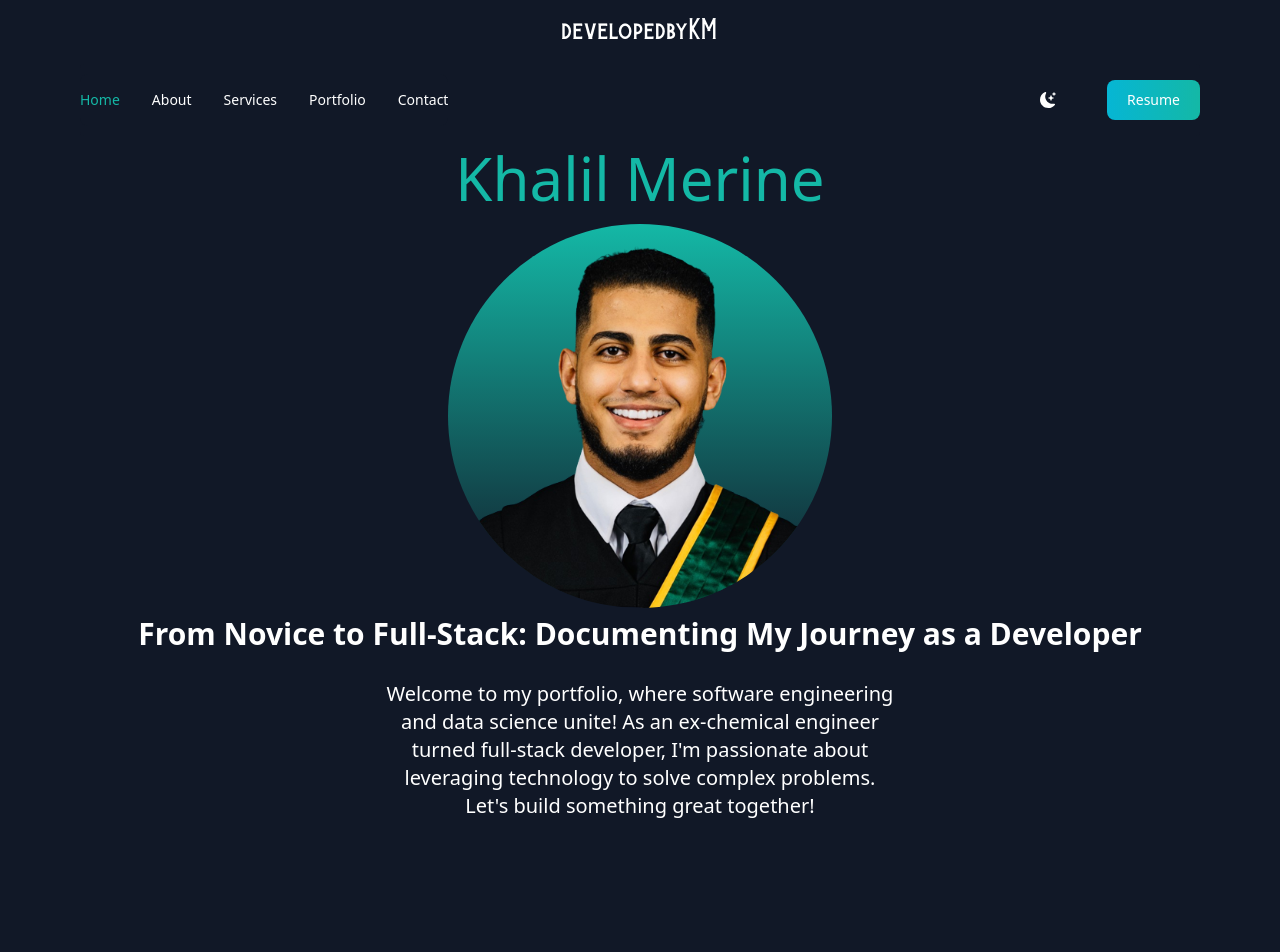
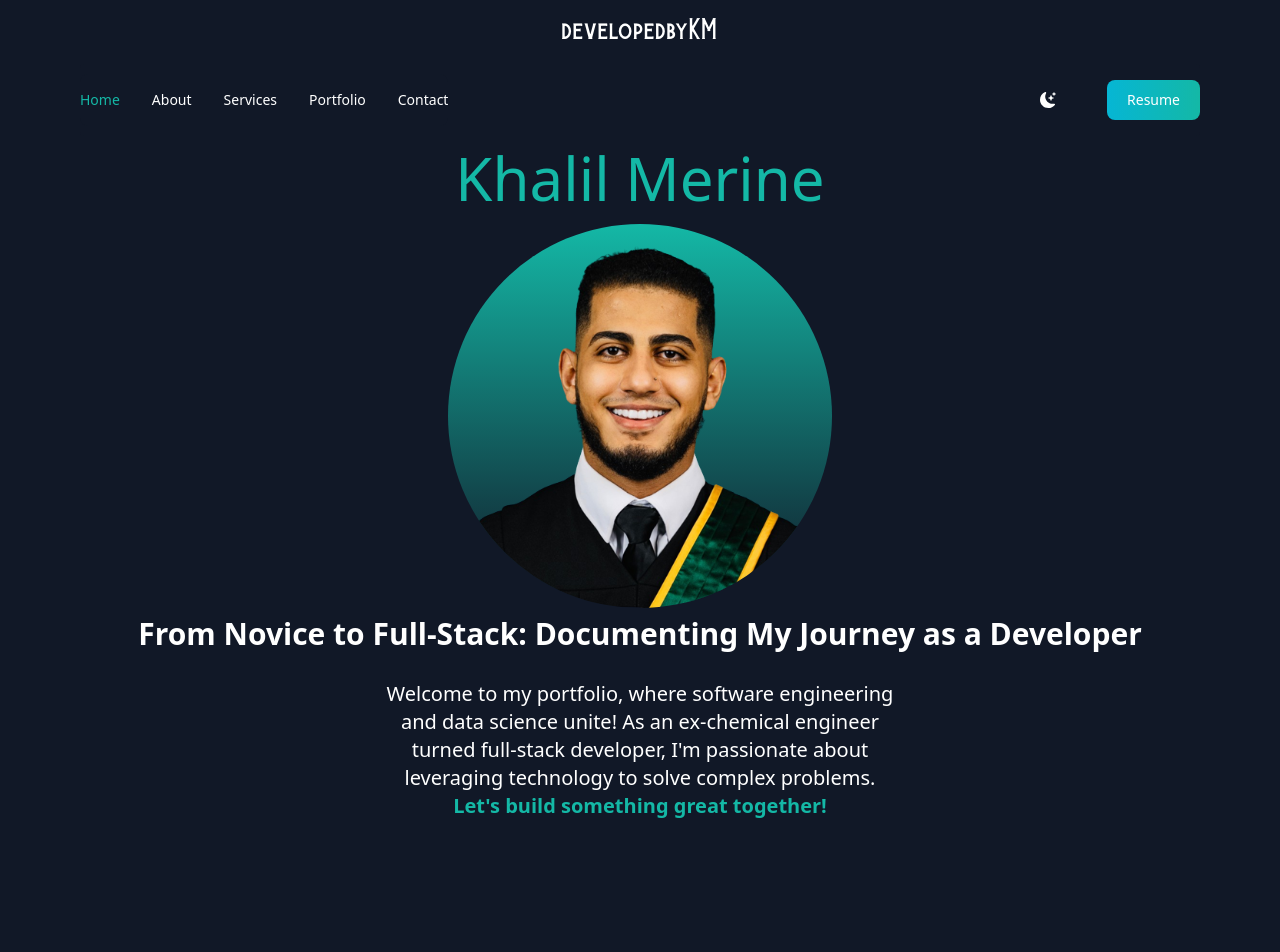
Before and after one commit to merinekh/khalil-merine-next-portfolio, a Next.js app: page / in a window 1280 px wide. Shown: the top 952 px of the page. Built offline with nearby package versions, Linux system fonts and the light colour scheme.

Commit message:
Styling Adjustement

```diff
--- a/components/Hero/Hero.tsx
+++ b/components/Hero/Hero.tsx
@@ -23,8 +23,11 @@ export default function Hero() {
       <p className="text-md py-5 leading-8 text-black-800 md:text-xl max-w-lg mx-auto dark:text-white">
         Welcome to my portfolio, where software engineering and data science
         unite! As an ex-chemical engineer turned full-stack developer, I'm
-        passionate about leveraging technology to solve complex problems. Let's
-        build something great together!
+        passionate about leveraging technology to solve complex problems. <br />{" "}
+        <span className="text-teal-500 font-semibold">
+          {" "}
+          Let's build something great together!
+        </span>
       </p>
     </div>
   );
```
Also changed, not shown: public/avatar.png (deleted).
